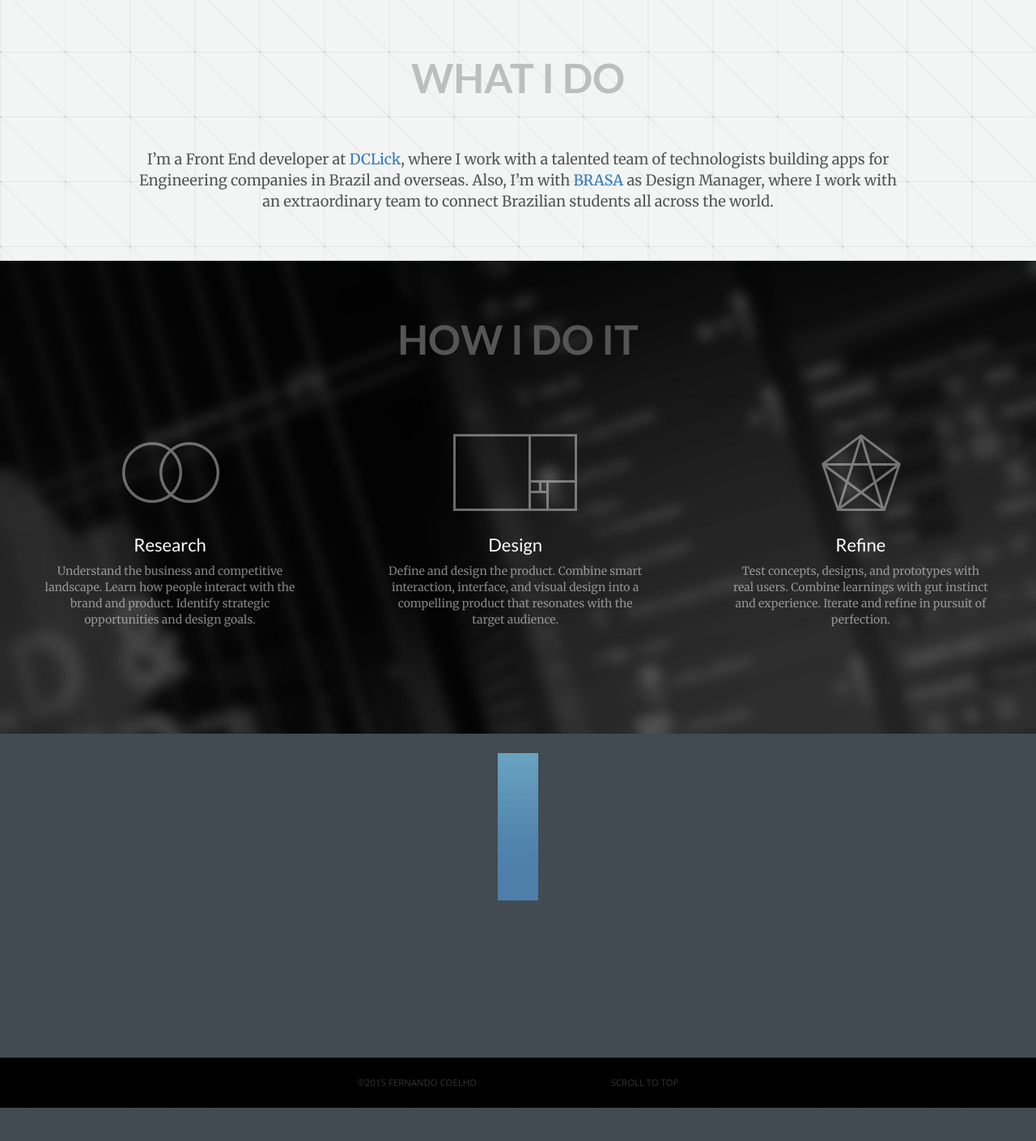
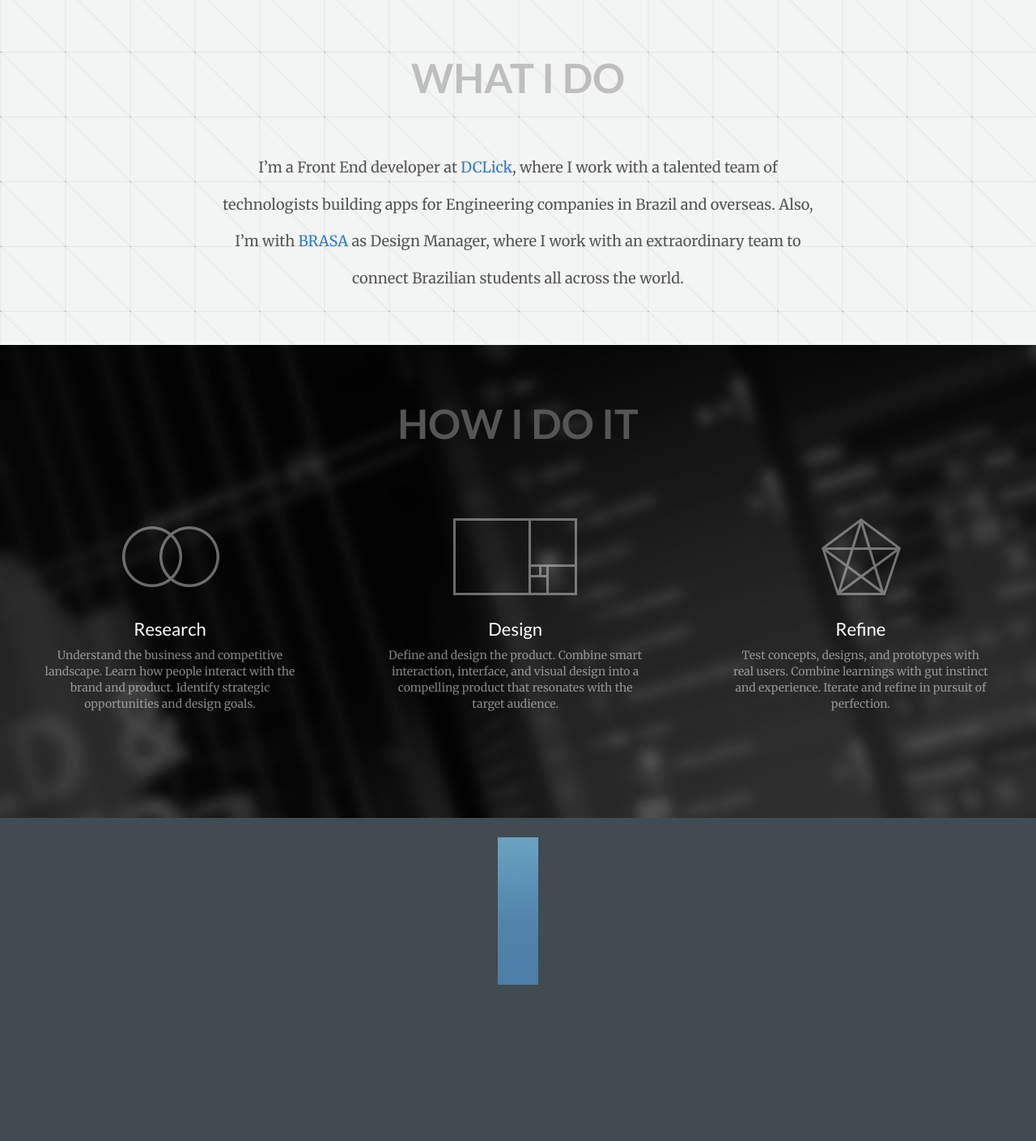
Before and after one commit to omninando/omninando.github.io, a web app: file index.html in a window 1280 px wide. Shown: the part 801-2210 px from the top of the page at 81% size. Before the commit the page ends 2169 px from the top, so only its background shows below. Run offline with its HTML, style and script files only (its server is not run), Linux system fonts and the light colour scheme; some libraries are stand-ins or nearby versions.

Commit message:
Who text fix

```diff
--- a/css/main.css
+++ b/css/main.css
@@ -233,6 +233,10 @@ fieldset[disabled] .btn-primary.active {
 	font-size: 1.3em;
 }
 
+.who p {
+	line-height:  2.5em;
+}
+
 .how {
 	position: relative;
 	background: url(../img/how.jpg) no-repeat fixed center;
@@ -267,6 +271,7 @@ fieldset[disabled] .btn-primary.active {
 .well p {
 	color: rgba(255, 255, 255, .5);
 }
+
 .research {
 	background: url("../img/ven.png") no-repeat center top;
 }
--- a/index.html
+++ b/index.html
@@ -75,7 +75,7 @@
 				</div>
 			</div>
 			<div class="row who">
-				<div class="col-md-10 col-md-offset-1">
+				<div class="col-md-8 col-md-offset-2">
 					  <h2>What I do</h2>
 					  <p>I&rsquo;m a Front End developer at <a href="http://www.dclick.com.br">DCLick</a>, where I work with a talented 					  team of technologists building apps for Engineering companies in Brazil and overseas. Also, I&rsquo;m <colaborating>						</colaborating>with <a href="http://www.gobrasa.org">BRASA</a> as Design Manager, where I work with an extraordinary 						team to connect Brazilian students all across the world.</p>
 				</div>
```
